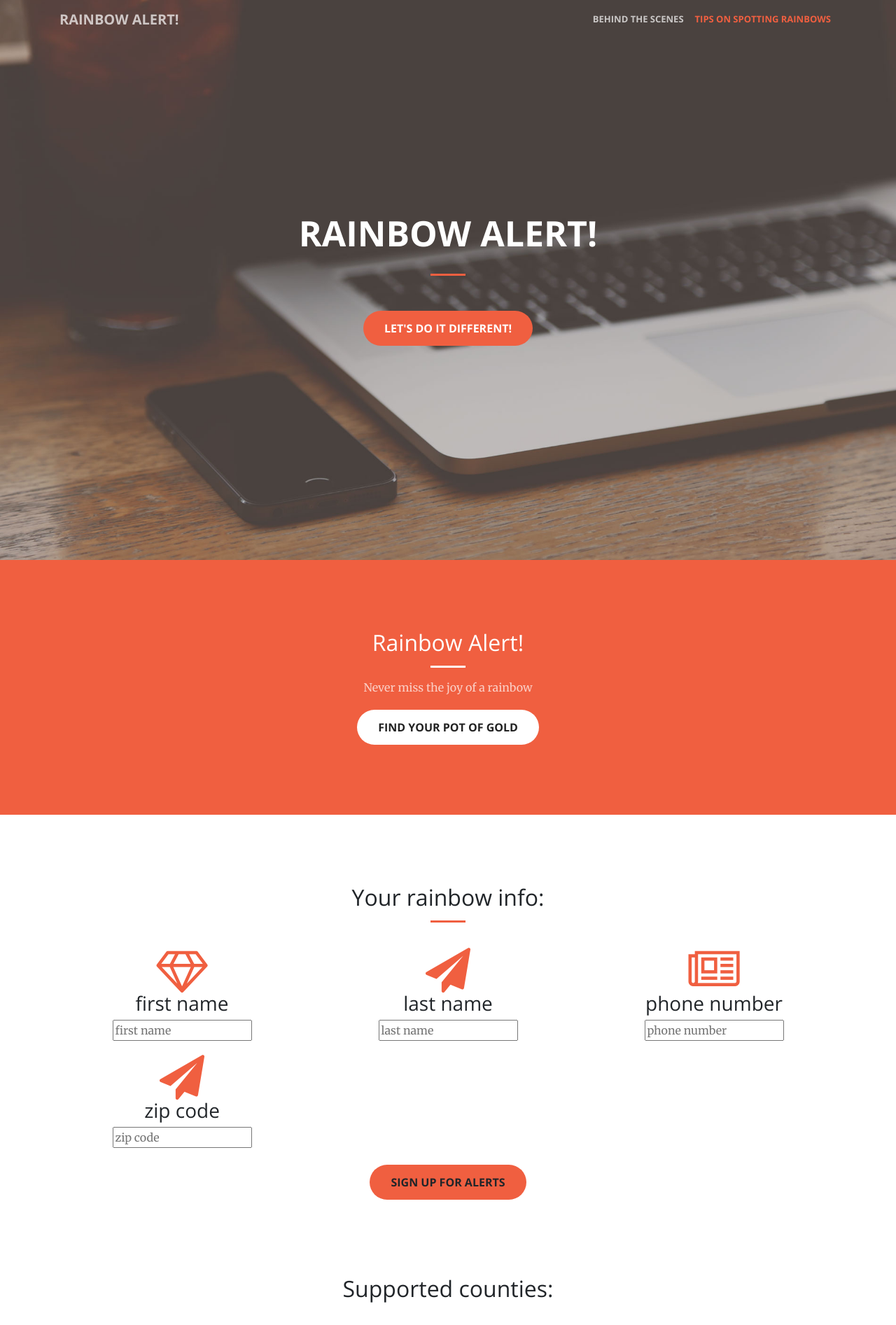
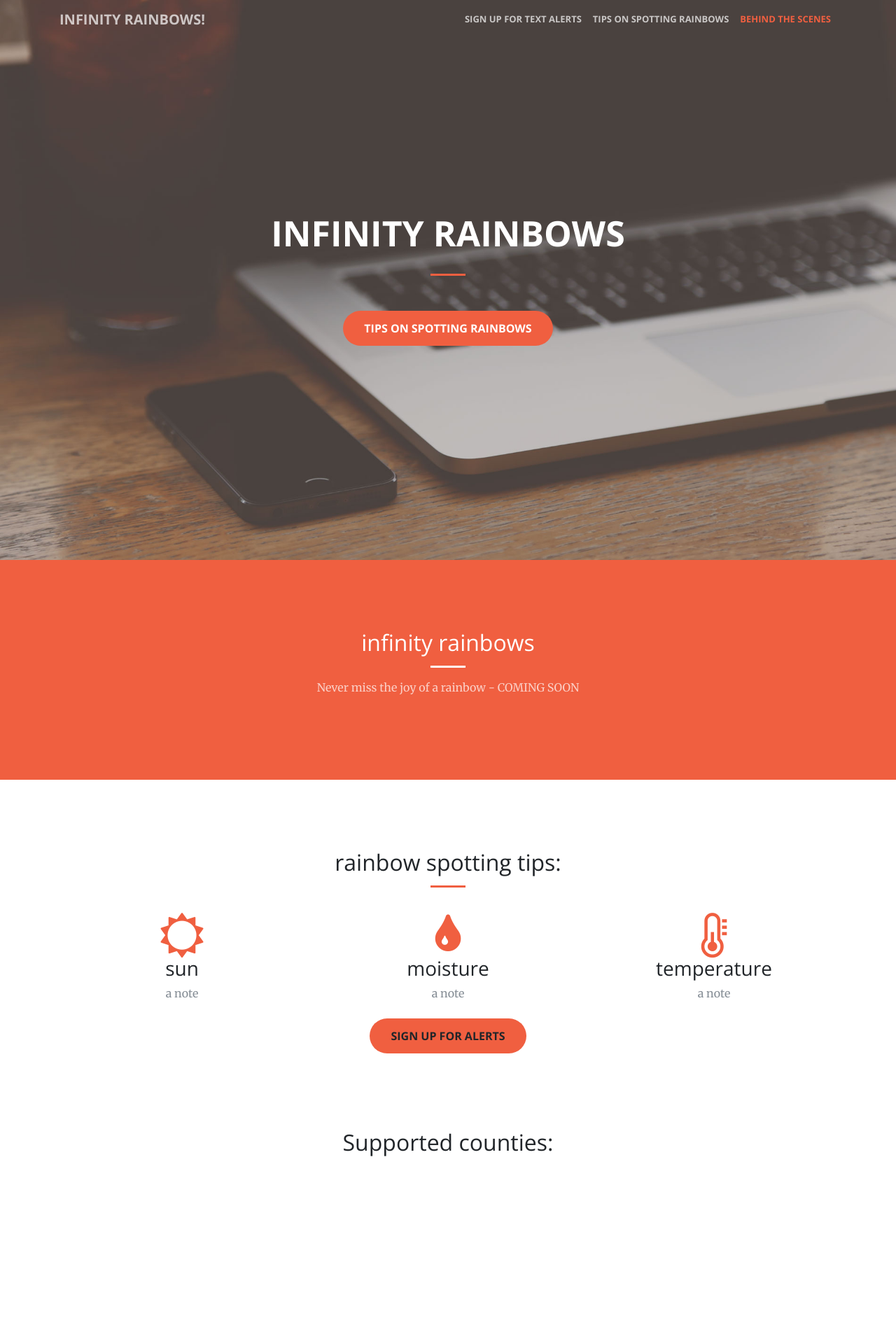
Before and after one commit to marybarnes37/rainbow_flask, a Flask app: template my_app/templates/index.html in a window 1280 px wide. Shown: the whole page at 70% size. After the commit the page ends 1652 px from the top, so only its background shows below. Run offline with Flask 2, Linux system fonts and the light colour scheme; the template is opened without the code that fills it, so the values that code supplies are empty; parts of the project's set-up code (start-up, migrations or seed data) failed here and were passed over; some libraries are stand-ins or nearby versions.

Commit message:
html icons

```diff
--- a/my_app/templates/index.html
+++ b/my_app/templates/index.html
@@ -56,17 +56,20 @@
     <!-- Navigation -->
     <nav class="navbar navbar-expand-lg navbar-light fixed-top" id="mainNav">
       <div class="container">
-        <a class="navbar-brand js-scroll-trigger" href="#page-top">Rainbow Alert!</a>
+        <a class="navbar-brand js-scroll-trigger" href="#page-top">infinity rainbows!</a>
         <button class="navbar-toggler navbar-toggler-right" type="button" data-toggle="collapse" data-target="#navbarResponsive" aria-controls="navbarResponsive" aria-expanded="false" aria-label="Toggle navigation">
           <span class="navbar-toggler-icon"></span>
         </button>
         <div class="collapse navbar-collapse" id="navbarResponsive">
           <ul class="navbar-nav ml-auto">
             <li class="nav-item">
-              <a class="nav-link js-scroll-trigger" href="#about">behind the scenes</a>
+              <a class="nav-link js-scroll-trigger" href="#signup">sign up for text alerts</a>
             </li>
             <li class="nav-item">
-              <a class="nav-link js-scroll-trigger" href="#services">tips on spotting rainbows</a>
+              <a class="nav-link js-scroll-trigger" href="#tips">tips on spotting rainbows</a>
+            </li>
+            <li class="nav-item">
+              <a class="nav-link js-scroll-trigger" href="#about">behind the scenes</a>
             </li>
           </ul>
         </div>
@@ -76,32 +79,32 @@
     <header class="masthead">
       <div class="header-content">
         <div class="header-content-inner">
-          <h1 id="homeHeading">Rainbow Alert!</h1>
+          <h1 id="homeHeading">infinity rainbows</h1>
           <hr>
           <p>{{message}}</p>
-          <a class="btn btn-primary btn-xl js-scroll-trigger" href="#services">Let's Do It Different!</a>
+          <a class="btn btn-primary btn-xl js-scroll-trigger" href="#tips">tips on spotting rainbows</a>
         </div>
       </div>
     </header>
 
-    <section class="bg-primary" id="about">
+    <section class="bg-primary" id="signup">
       <div class="container">
         <div class="row">
           <div class="col-lg-8 mx-auto text-center">
-            <h2 class="section-heading text-white">Rainbow Alert!</h2>
+            <h2 class="section-heading text-white">infinity rainbows</h2>
             <hr class="light">
-            <p class="text-faded">Never miss the joy of a rainbow</p>
-            <a class="btn btn-default btn-xl js-scroll-trigger" href="#services">Find your pot of gold</a>
+            <p class="text-faded">Never miss the joy of a rainbow - COMING SOON</p>
+            <!-- <a class="btn btn-default btn-xl js-scroll-trigger" href="#tips">Find your pot of gold</a> -->
           </div>
         </div>
       </div>
     </section>
 
-    <section id="services">
+    <section id="tips">
       <div class="container">
         <div class="row">
           <div class="col-lg-12 text-center">
-            <h2 class="section-heading">Your rainbow info:</h2>
+            <h2 class="section-heading">rainbow spotting tips:</h2>
             <hr class="primary">
           </div>
         </div>
@@ -110,30 +113,23 @@
         <div class="row">
           <div class="col-lg-4 col-md-6 text-center">
             <div class="service-box">
-              <i class="fa fa-4x fa-diamond text-primary sr-icons"></i>
-              <h3>first name</h3>
-              <p class="text-muted"><input type="text" placeholder="first name" id="fname"></p>
+              <i class="fa fa-4x fa-sun-o text-primary sr-icons"></i>
+              <h3>sun</h3>
+              <p class="text-muted"> a note </p>
             </div>
           </div>
           <div class="col-lg-4 col-md-6 text-center">
             <div class="service-box">
-              <i class="fa fa-4x fa-paper-plane text-primary sr-icons"></i>
-              <h3>last name</h3>
-              <p class="text-muted"><input type="text" placeholder="last name" id="lname"></p>
+              <i class="fa fa-4x fa-tint text-primary sr-icons"></i>
+              <h3>moisture</h3>
+              <p class="text-muted"> a note </p>
             </div>
           </div>
           <div class="col-lg-4 col-md-6 text-center">
             <div class="service-box">
-              <i class="fa fa-4x fa-newspaper-o text-primary sr-icons"></i>
-              <h3>phone number</h3>
-              <p class="text-muted"><input type="text" placeholder="phone number" id="phone"></p>
-            </div>
-          </div>
-          <div class="col-lg-4 col-md-6 text-center">
-            <div class="service-box">
-              <i class="fa fa-4x fa-paper-plane text-primary sr-icons"></i>
-              <h3>zip code</h3>
-              <p class="text-muted"><input type="text" placeholder="zip code" id="zip_code"></p>
+              <i class="fa fa-4x fa-thermometer-half text-primary sr-icons"></i>
+              <h3>temperature</h3>
+              <p class="text-muted"> a note </p>
             </div>
           </div>
         </div>
@@ -147,7 +143,7 @@
       </div>
     </section>
 
-    <section class="p-0" id="portfolio">
+    <section class="p-0" id="about">
       <div class="container">
         <div class="row">
           <div class="col-lg-8 mx-auto text-center">
```
